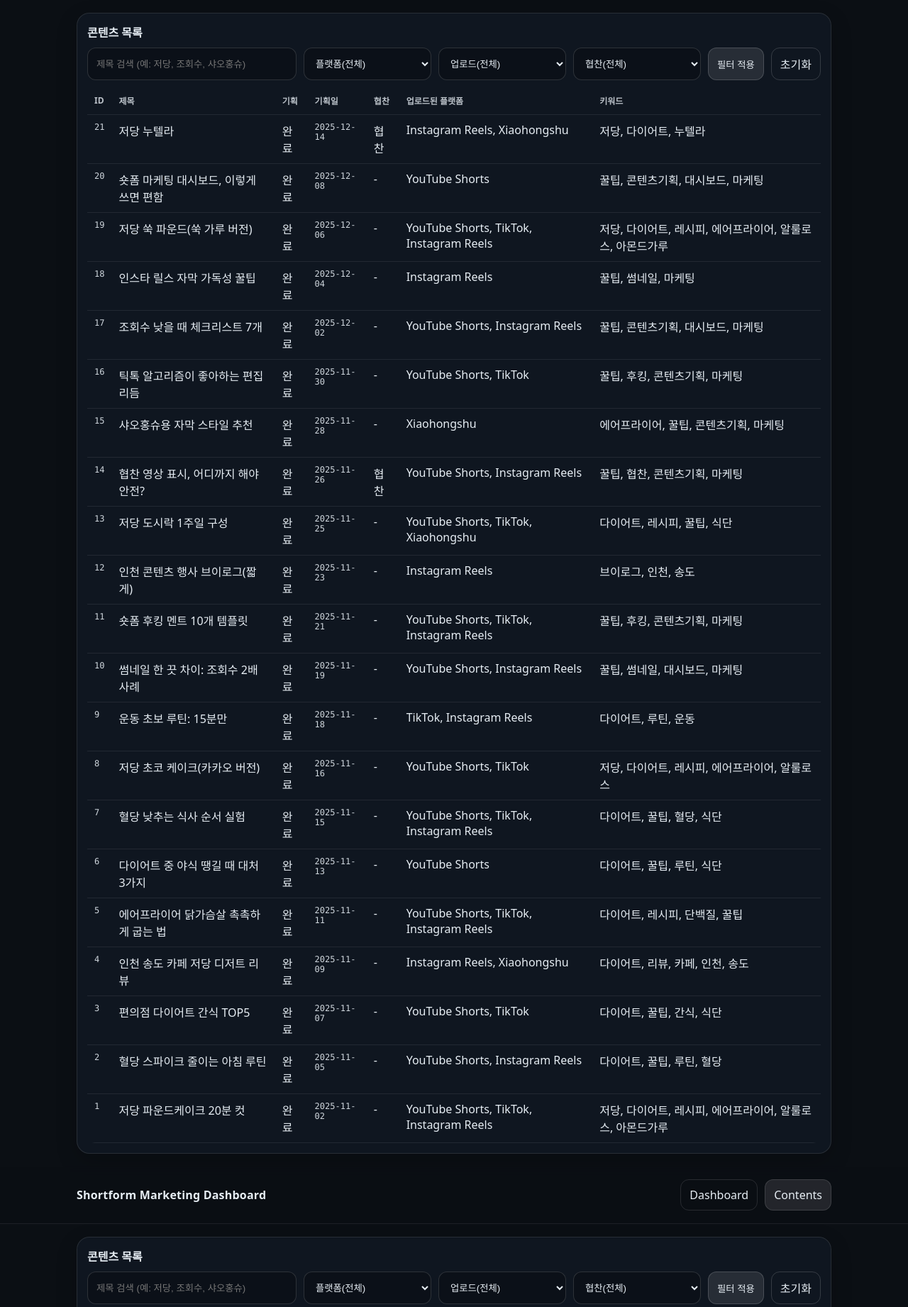
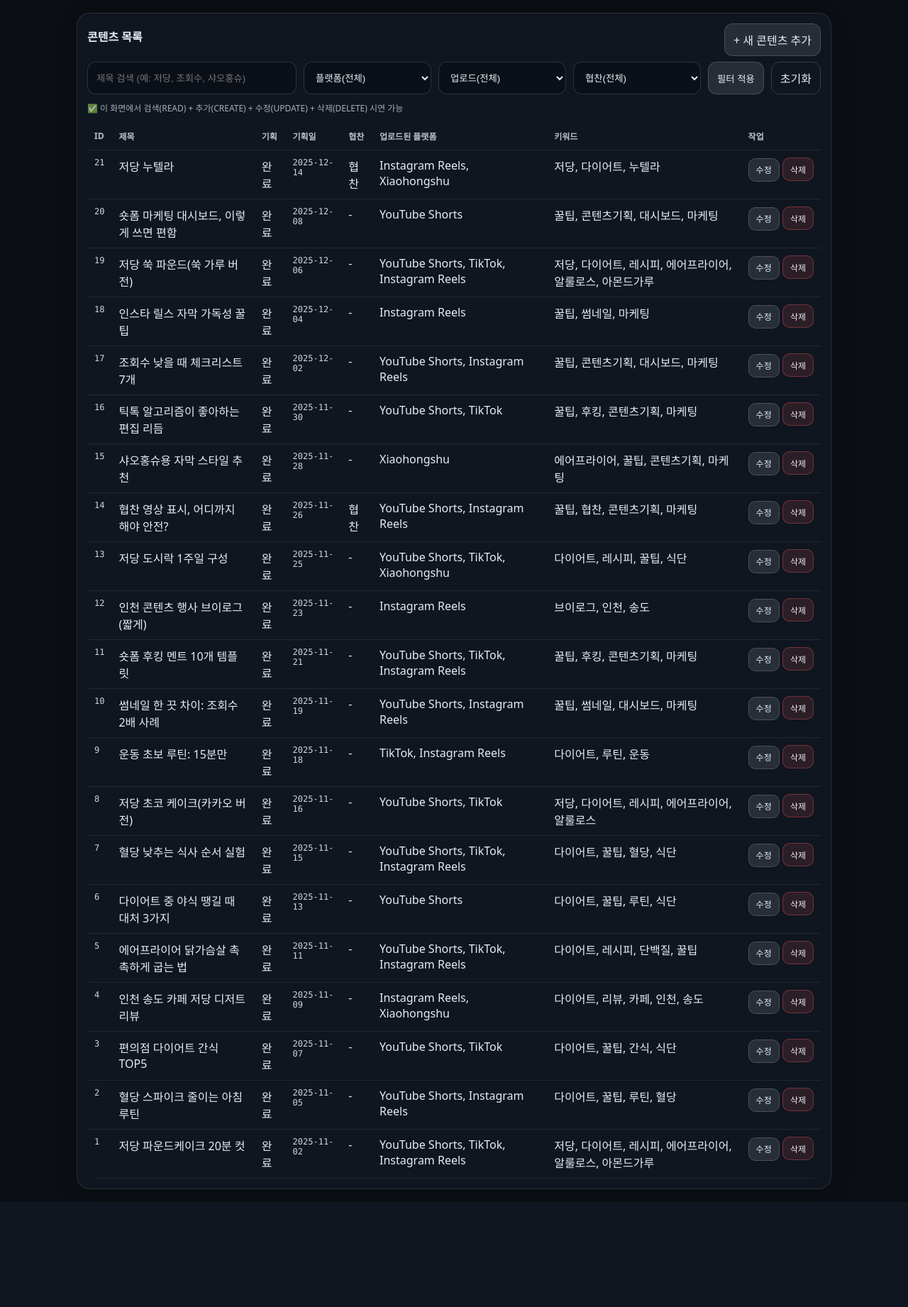
Before and after one commit to jangnyer/DataBase_WebApp_Project, a Flask app: page /contents in a window 1280 px wide. Shown: the part 81-1923 px from the top of the page at 71% size. After the commit the page ends 1775 px from the top, so only its background shows below. Run offline with Flask 3, Linux system fonts and the light colour scheme; data comes from the database, SQL or seed files in the repository; both versions use the stored data as it was after the commit.

Commit message:
업데이트 추가

```diff
--- a/app.py
+++ b/app.py
@@ -1,4 +1,4 @@
-from flask import Flask, render_template, request
+from flask import Flask, render_template, request, redirect, url_for, abort
 import sqlite3
 
 APP_TITLE = "Shortform Marketing Dashboard"
@@ -11,18 +11,52 @@ def get_db():
     con.row_factory = sqlite3.Row
     return con
 
+def parse_keywords(s: str):
+    if not s:
+        return []
+    parts = [x.strip() for x in s.split(",")]
+    parts = [x for x in parts if x]
+    # 중복 제거(순서 유지)
+    seen = set()
+    out = []
+    for x in parts:
+        if x.lower() not in seen:
+            seen.add(x.lower())
+            out.append(x)
+    return out
+
+def set_keywords(con, content_id: int, keywords_list):
+    cur = con.cursor()
+    # 기존 매핑 삭제
+    cur.execute("DELETE FROM content_keyword WHERE content_id=?", (content_id,))
+    # keywords upsert + 매핑 insert
+    for kw in keywords_list:
+        cur.execute("INSERT OR IGNORE INTO keywords(keyword) VALUES (?)", (kw,))
+        kid = cur.execute("SELECT keyword_id FROM keywords WHERE keyword=?", (kw,)).fetchone()["keyword_id"]
+        cur.execute("INSERT OR IGNORE INTO content_keyword(content_id, keyword_id) VALUES (?,?)", (content_id, kid))
+
+def ensure_platform_rows(con, content_id: int):
+    """
+    새 콘텐츠 생성 시 platforms 개수만큼 content_platform 기본 row를 만들어둠.
+    """
+    cur = con.cursor()
+    platforms = cur.execute("SELECT platform_id FROM platforms").fetchall()
+    for p in platforms:
+        cur.execute(
+            "INSERT OR IGNORE INTO content_platform(content_id, platform_id, is_uploaded, upload_date, upload_url, views) VALUES (?,?,?,?,?,?)",
+            (content_id, p["platform_id"], 0, None, None, 0)
+        )
+
 @app.route("/")
 def dashboard():
     con = get_db()
     cur = con.cursor()
 
-    # 카드 지표
     total_contents = cur.execute("SELECT COUNT(*) AS n FROM contents").fetchone()["n"]
     sponsored_cnt = cur.execute("SELECT COUNT(*) AS n FROM contents WHERE sponsored=1").fetchone()["n"]
     total_uploads = cur.execute("SELECT COALESCE(SUM(is_uploaded),0) AS n FROM content_platform").fetchone()["n"]
-    total_views = cur.execute("SELECT COALESCE(SUM(views),0) AS n FROM content_platform WHERE is_uploaded=1").fetchone()["n"]
+    total_views = cur.execute("SELECT COALESCE(SUM(COALESCE(views,0)),0) AS n FROM content_platform WHERE is_uploaded=1").fetchone()["n"]
 
-    # 플랫폼별 업로드 수
     platform_uploads = cur.execute("""
         SELECT p.name, COALESCE(SUM(cp.is_uploaded),0) AS uploaded_count
         FROM platforms p
@@ -31,7 +65,6 @@ def dashboard():
         ORDER BY uploaded_count DESC
     """).fetchall()
 
-    # 최근 업로드 10개
     recent_uploads = cur.execute("""
         SELECT c.title, p.name AS platform, cp.upload_date, cp.views
         FROM content_platform cp
@@ -42,7 +75,6 @@ def dashboard():
         LIMIT 10
     """).fetchall()
 
-    # 키워드 TOP 10
     top_keywords = cur.execute("""
         SELECT k.keyword, COUNT(*) AS cnt
         FROM content_keyword ck
@@ -68,11 +100,10 @@ def dashboard():
 
 @app.route("/contents")
 def contents():
-    # 필터(선택)
     q = (request.args.get("q") or "").strip()
     platform = (request.args.get("platform") or "").strip()
-    uploaded = (request.args.get("uploaded") or "").strip()   # "1" or "0" or ""
-    sponsored = (request.args.get("sponsored") or "").strip() # "1" or "0" or ""
+    uploaded = (request.args.get("uploaded") or "").strip()   # "1" / "0" / ""
+    sponsored = (request.args.get("sponsored") or "").strip() # "1" / "0" / ""
 
     con = get_db()
     cur = con.cursor()
@@ -82,17 +113,14 @@ def contents():
     where = []
     params = []
 
-    # 제목 검색
     if q:
         where.append("c.title LIKE ?")
         params.append(f"%{q}%")
 
-    # 협찬 여부
     if sponsored in ("0", "1"):
         where.append("c.sponsored = ?")
         params.append(int(sponsored))
 
-    # 업로드 여부(전체 플랫폼 중 하나라도 업로드 됐는지)
     if uploaded in ("0", "1"):
         if uploaded == "1":
             where.append("""
@@ -109,7 +137,6 @@ def contents():
                 )
             """)
 
-    # 특정 플랫폼 업로드 여부
     if platform:
         where.append("""
             EXISTS (
@@ -133,14 +160,12 @@ def contents():
           c.title,
           c.thumbnail_concept,
           c.sponsored,
-          -- 업로드된 플랫폼 목록
           COALESCE((
             SELECT GROUP_CONCAT(p.name, ', ')
             FROM content_platform cp
             JOIN platforms p ON p.platform_id = cp.platform_id
             WHERE cp.content_id = c.content_id AND cp.is_uploaded = 1
           ), '-') AS uploaded_platforms,
-          -- 키워드 목록
           COALESCE((
             SELECT GROUP_CONCAT(k.keyword, ', ')
             FROM content_keyword ck
@@ -163,5 +188,196 @@ def contents():
         q=q, platform=platform, uploaded=uploaded, sponsored=sponsored
     )
 
+# -----------------------------
+# CREATE (추가)
+# -----------------------------
+@app.route("/contents/new", methods=["GET", "POST"])
+def content_new():
+    con = get_db()
+    cur = con.cursor()
+
+    platform_rows = cur.execute("SELECT platform_id, name FROM platforms ORDER BY name").fetchall()
+
+    if request.method == "POST":
+        title = (request.form.get("title") or "").strip()
+        if not title:
+            con.close()
+            return render_template(
+                "content_form.html",
+                app_title=APP_TITLE,
+                mode="new",
+                content=None,
+                keyword_text=request.form.get("keywords", ""),
+                platforms=platform_rows,
+                platform_data={},
+                error="제목(title)은 필수야!"
+            )
+
+        plan_done = 1 if request.form.get("plan_done") == "1" else 0
+        plan_date = (request.form.get("plan_date") or "").strip() or None
+        description = (request.form.get("description") or "").strip() or None
+        script = (request.form.get("script") or "").strip() or None
+        thumbnail_concept = (request.form.get("thumbnail_concept") or "").strip() or None
+        sponsored = 1 if request.form.get("sponsored") == "1" else 0
+
+        cur.execute("""
+            INSERT INTO contents(plan_done, plan_date, title, description, script, thumbnail_concept, sponsored)
+            VALUES (?,?,?,?,?,?,?)
+        """, (plan_done, plan_date, title, description, script, thumbnail_concept, sponsored))
+        content_id = cur.lastrowid
+
+        # 플랫폼 기본 row 생성 + 폼 값 반영
+        ensure_platform_rows(con, content_id)
+        for p in platform_rows:
+            pid = p["platform_id"]
+            is_uploaded = 1 if request.form.get(f"pl_{pid}_uploaded") == "on" else 0
+            upload_date = (request.form.get(f"pl_{pid}_date") or "").strip() or None
+            upload_url = (request.form.get(f"pl_{pid}_url") or "").strip() or None
+            views_raw = (request.form.get(f"pl_{pid}_views") or "").strip()
+            try:
+                views = int(views_raw) if views_raw else 0
+            except ValueError:
+                views = 0
+
+            cur.execute("""
+                UPDATE content_platform
+                SET is_uploaded=?, upload_date=?, upload_url=?, views=?
+                WHERE content_id=? AND platform_id=?
+            """, (is_uploaded, upload_date, upload_url, views, content_id, pid))
+
+        # 키워드
+        keywords = parse_keywords(request.form.get("keywords", ""))
+        set_keywords(con, content_id, keywords)
+
+        con.commit()
+        con.close()
+        return redirect(url_for("contents"))
+
+    con.close()
+    return render_template(
+        "content_form.html",
+        app_title=APP_TITLE,
+        mode="new",
+        content=None,
+        keyword_text="",
+        platforms=platform_rows,
+        platform_data={},
+        error=None
+    )
+
+# -----------------------------
+# UPDATE (수정)
+# -----------------------------
+@app.route("/contents/<int:content_id>/edit", methods=["GET", "POST"])
+def content_edit(content_id: int):
+    con = get_db()
+    cur = con.cursor()
+
+    content = cur.execute("SELECT * FROM contents WHERE content_id=?", (content_id,)).fetchone()
+    if not content:
+        con.close()
+        abort(404)
+
+    platform_rows = cur.execute("SELECT platform_id, name FROM platforms ORDER BY name").fetchall()
+    platform_data = cur.execute("""
+        SELECT cp.platform_id, cp.is_uploaded, cp.upload_date, cp.upload_url, COALESCE(cp.views,0) AS views
+        FROM content_platform cp
+        WHERE cp.content_id=?
+    """, (content_id,)).fetchall()
+    platform_data = {r["platform_id"]: r for r in platform_data}
+
+    kw_text = cur.execute("""
+        SELECT GROUP_CONCAT(k.keyword, ', ') AS s
+        FROM content_keyword ck JOIN keywords k ON k.keyword_id=ck.keyword_id
+        WHERE ck.content_id=?
+    """, (content_id,)).fetchone()["s"] or ""
+
+    if request.method == "POST":
+        title = (request.form.get("title") or "").strip()
+        if not title:
+            con.close()
+            return render_template(
+                "content_form.html",
+                app_title=APP_TITLE,
+                mode="edit",
+                content=content,
+                keyword_text=request.form.get("keywords", kw_text),
+                platforms=platform_rows,
+                platform_data=platform_data,
+                error="제목(title)은 필수야!"
+            )
+
+        plan_done = 1 if request.form.get("plan_done") == "1" else 0
+        plan_date = (request.form.get("plan_date") or "").strip() or None
+        description = (request.form.get("description") or "").strip() or None
+        script = (request.form.get("script") or "").strip() or None
+        thumbnail_concept = (request.form.get("thumbnail_concept") or "").strip() or None
+        sponsored = 1 if request.form.get("sponsored") == "1" else 0
+
+        cur.execute("""
+            UPDATE contents
+            SET plan_done=?, plan_date=?, title=?, description=?, script=?, thumbnail_concept=?, sponsored=?
+            WHERE content_id=?
+        """, (plan_done, plan_date, title, description, script, thumbnail_concept, sponsored, content_id))
+
+        ensure_platform_rows(con, content_id)
+        for p in platform_rows:
+            pid = p["platform_id"]
+            is_uploaded = 1 if request.form.get(f"pl_{pid}_uploaded") == "on" else 0
+            upload_date = (request.form.get(f"pl_{pid}_date") or "").strip() or None
+            upload_url = (request.form.get(f"pl_{pid}_url") or "").strip() or None
+            views_raw = (request.form.get(f"pl_{pid}_views") or "").strip()
+            try:
+                views = int(views_raw) if views_raw else 0
+            except ValueError:
+                views = 0
+
+            cur.execute("""
+                UPDATE content_platform
+                SET is_uploaded=?, upload_date=?, upload_url=?, views=?
+                WHERE content_id=? AND platform_id=?
+            """, (is_uploaded, upload_date, upload_url, views, content_id, pid))
+
+        keywords = parse_keywords(request.form.get("keywords", ""))
+        set_keywords(con, content_id, keywords)
+
+        con.commit()
+        con.close()
+        return redirect(url_for("contents"))
+
+    con.close()
+    return render_template(
+        "content_form.html",
+        app_title=APP_TITLE,
+        mode="edit",
+        content=content,
+        keyword_text=kw_text,
+        platforms=platform_rows,
+        platform_data=platform_data,
+        error=None
+    )
+
+# -----------------------------
+# DELETE (삭제)
+# -----------------------------
+@app.route("/contents/<int:content_id>/delete", methods=["POST"])
+def content_delete(content_id: int):
+    con = get_db()
+    cur = con.cursor()
+
+    exists = cur.execute("SELECT 1 FROM contents WHERE content_id=?", (content_id,)).fetchone()
+    if not exists:
+        con.close()
+        abort(404)
+
+    # 연관 테이블 먼저 삭제
+    cur.execute("DELETE FROM content_platform WHERE content_id=?", (content_id,))
+    cur.execute("DELETE FROM content_keyword WHERE content_id=?", (content_id,))
+    cur.execute("DELETE FROM contents WHERE content_id=?", (content_id,))
+
+    con.commit()
+    con.close()
+    return redirect(url_for("contents"))
+
 if __name__ == "__main__":
     app.run(debug=True)
--- a/static/style.css
+++ b/static/style.css
@@ -40,3 +40,16 @@ a { color: inherit; text-decoration: none; }
   .grid4 { grid-template-columns: repeat(2, 1fr); }
   .grid2 { grid-template-columns: 1fr; }
 }
+
+
+.titlebar { display:flex; align-items:center; justify-content:space-between; gap:12px; margin-bottom: 8px; }
+.nowrap { white-space: nowrap; }
+.btn.sm { padding: 7px 10px; border-radius: 10px; font-size: 12px; }
+.btn.danger { border-color: rgba(255,90,90,0.35); background: rgba(255,90,90,0.12); }
+.alert { margin: 10px 0; padding: 10px 12px; border-radius: 12px; border: 1px solid rgba(255,90,90,0.35); background: rgba(255,90,90,0.10); }
+.form .row { margin: 10px 0; }
+.lbl { display:block; margin: 0 0 6px; font-size: 12px; opacity: .8; }
+.textarea { width: 100%; background: rgba(0,0,0,0.25); border: 1px solid rgba(255,255,255,0.14); color:#e6edf3; border-radius: 12px; padding: 10px 12px; }
+.hr { border: none; border-top: 1px solid rgba(255,255,255,0.10); margin: 16px 0; }
+.h3 { margin: 0 0 8px; font-size: 14px; }
+.actions { display:flex; gap:10px; margin-top: 14px; }
--- a/templates/contents.html
+++ b/templates/contents.html
@@ -19,7 +19,10 @@
 
   <main class="wrap">
     <section class="panel">
-      <h2>콘텐츠 목록</h2>
+      <div class="titlebar">
+        <h2>콘텐츠 목록</h2>
+        <a class="btn" href="/contents/new">+ 새 콘텐츠 추가</a>
+      </div>
 
       <form class="filters" method="get" action="/contents">
         <input class="input" name="q" value="{{ q }}" placeholder="제목 검색 (예: 저당, 조회수, 샤오홍슈)" />
@@ -49,7 +52,7 @@
         <a class="btn ghost" href="/contents">초기화</a>
       </form>
 
-
+      <div class="hint">✅ 이 화면에서 검색(READ) + 추가(CREATE) + 수정(UPDATE) + 삭제(DELETE) 시연 가능</div>
 
       <table class="table">
         <thead>
@@ -61,6 +64,7 @@
             <th>협찬</th>
             <th>업로드된 플랫폼</th>
             <th>키워드</th>
+            <th>작업</th>
           </tr>
         </thead>
         <tbody>
@@ -73,6 +77,13 @@
             <td>{{ "협찬" if r["sponsored"]==1 else "-" }}</td>
             <td>{{ r["uploaded_platforms"] }}</td>
             <td>{{ r["keywords"] }}</td>
+            <td class="nowrap">
+              <a class="btn sm" href="/contents/{{ r['content_id'] }}/edit">수정</a>
+              <form method="post" action="/contents/{{ r['content_id'] }}/delete" style="display:inline"
+                    onsubmit="return confirm('정말 삭제할까? (ID {{ r['content_id'] }})');">
+                <button class="btn sm danger" type="submit">삭제</button>
+              </form>
+            </td>
           </tr>
           {% endfor %}
         </tbody>
@@ -81,99 +92,3 @@
   </main>
 </body>
 </html>
-
-
-
-
-
-
-
-
-
-
-
-
-
-<!doctype html>
-<html lang="ko">
-<head>
-  <meta charset="utf-8" />
-  <meta name="viewport" content="width=device-width, initial-scale=1" />
-  <title>{{ app_title }} - Contents</title>
-  <link rel="stylesheet" href="{{ url_for('static', filename='style.css') }}">
-</head>
-<body>
-  <header class="topbar">
-    <div class="wrap">
-      <div class="brand">{{ app_title }}</div>
-      <nav class="nav">
-        <a class="navlink" href="/">Dashboard</a>
-        <a class="navlink active" href="/contents">Contents</a>
-      </nav>
-    </div>
-  </header>
-
-  <main class="wrap">
-    <section class="panel">
-      <h2>콘텐츠 목록</h2>
-
-      <form class="filters" method="get" action="/contents">
-        <input class="input" name="q" value="{{ q }}" placeholder="제목 검색 (예: 저당, 조회수, 샤오홍슈)" />
-
-        <select class="select" name="platform">
-          <option value="">플랫폼(전체)</option>
-          {% for p in platforms %}
-            <option value="{{ p['name'] }}" {% if platform==p['name'] %}selected{% endif %}>
-              {{ p['name'] }}
-            </option>
-          {% endfor %}
-        </select>
-
-        <select class="select" name="uploaded">
-          <option value="">업로드(전체)</option>
-          <option value="1" {% if uploaded=='1' %}selected{% endif %}>업로드 됨</option>
-          <option value="0" {% if uploaded=='0' %}selected{% endif %}>업로드 안 됨</option>
-        </select>
-
-        <select class="select" name="sponsored">
-          <option value="">협찬(전체)</option>
-          <option value="1" {% if sponsored=='1' %}selected{% endif %}>협찬</option>
-          <option value="0" {% if sponsored=='0' %}selected{% endif %}>비협찬</option>
-        </select>
-
-        <button class="btn" type="submit">필터 적용</button>
-        <a class="btn ghost" href="/contents">초기화</a>
-      </form>
-
-
-
-      <table class="table">
-        <thead>
-          <tr>
-            <th>ID</th>
-            <th>제목</th>
-            <th>기획</th>
-            <th>기획일</th>
-            <th>협찬</th>
-            <th>업로드된 플랫폼</th>
-            <th>키워드</th>
-          </tr>
-        </thead>
-        <tbody>
-          {% for r in rows %}
-          <tr>
-            <td class="mono">{{ r["content_id"] }}</td>
-            <td>{{ r["title"] }}</td>
-            <td>{{ "완료" if r["plan_done"]==1 else "미완료" }}</td>
-            <td class="mono">{{ r["plan_date"] or "-" }}</td>
-            <td>{{ "협찬" if r["sponsored"]==1 else "-" }}</td>
-            <td>{{ r["uploaded_platforms"] }}</td>
-            <td>{{ r["keywords"] }}</td>
-          </tr>
-          {% endfor %}
-        </tbody>
-      </table>
-    </section>
-  </main>
-</body>
-</html>
```
Also changed, not shown: templates/content_form.html (added, +133 -0 lines), shortform.db.
